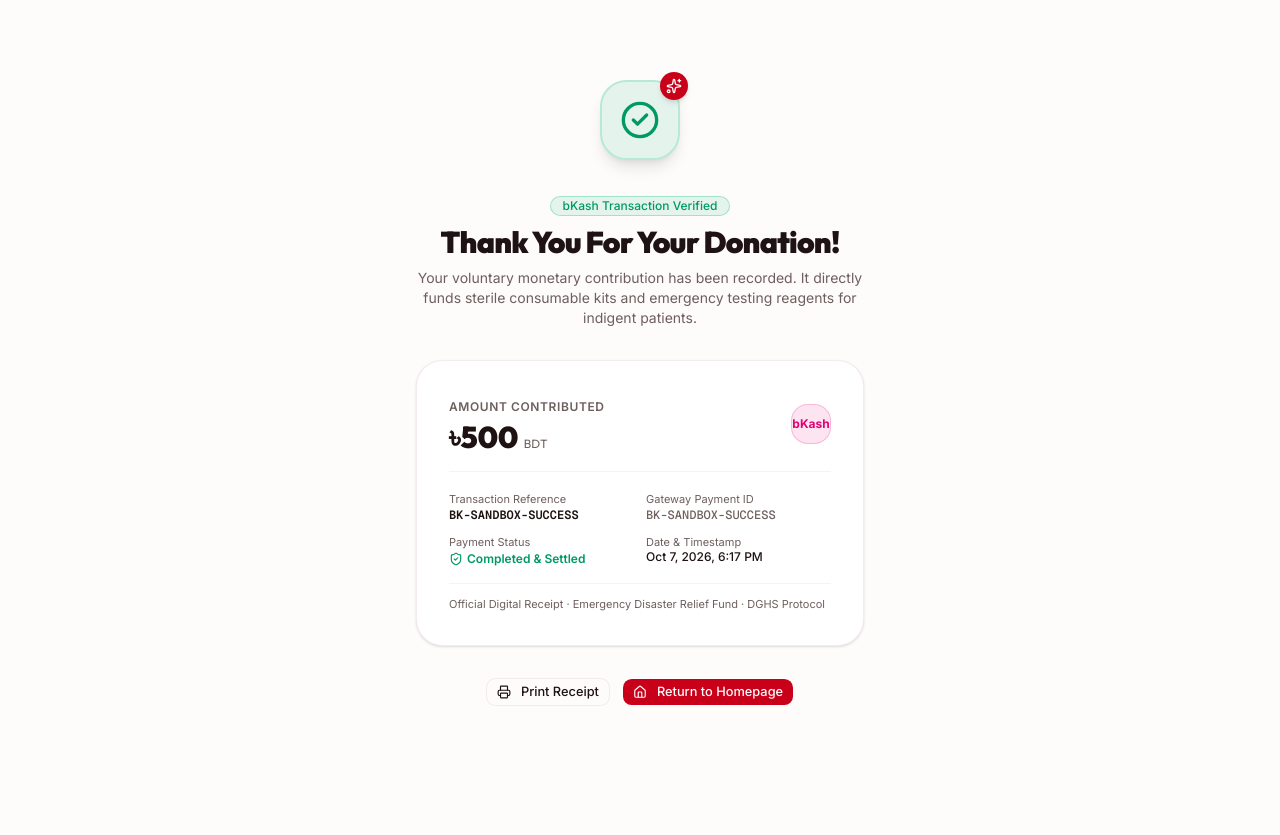
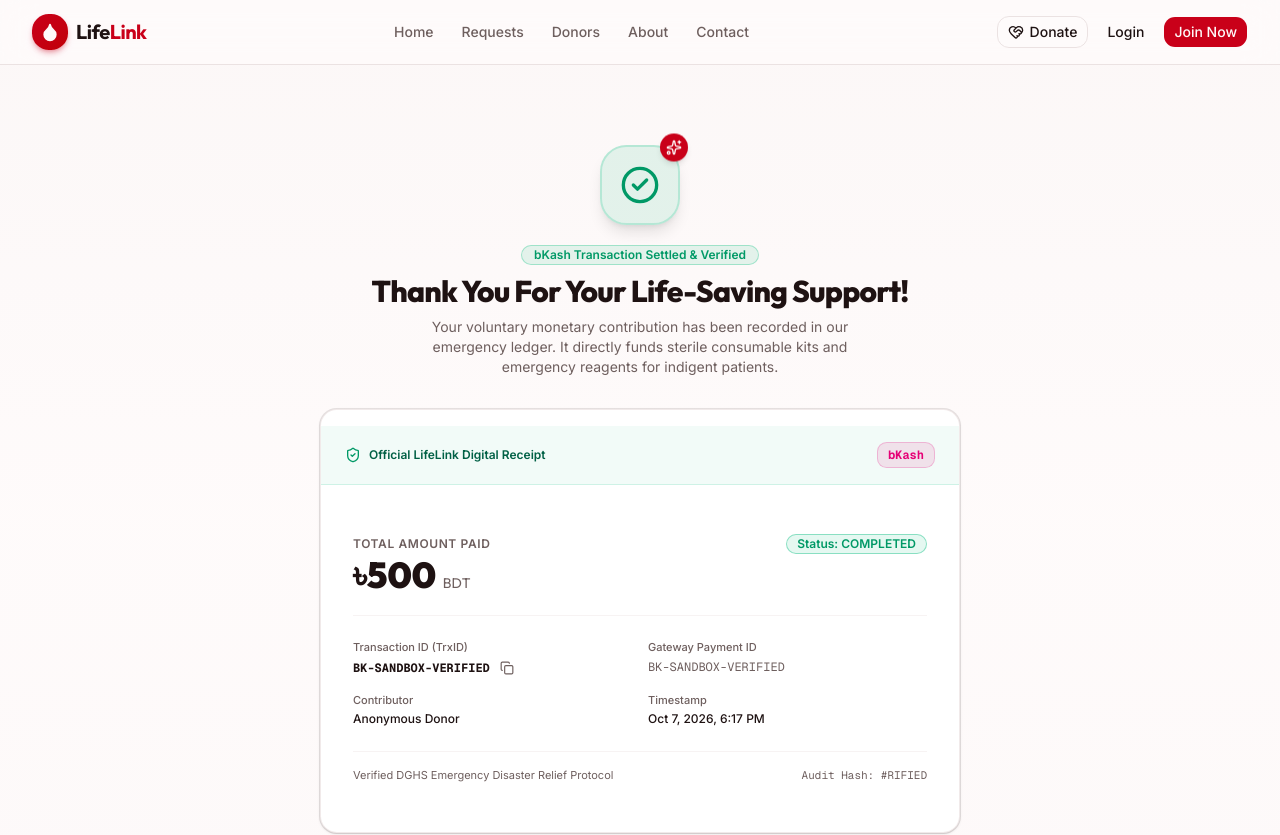
Before and after one commit to rabbiWD/Blood-Donation-Platform-Client, a Next.js app: page /payment/success in a window 1280 px wide. Shown: the top 835 px of the page. Before the commit the page ends 800 px from the top, so only its background shows below. Built offline with nearby package versions, Linux system fonts and the light colour scheme; no server answers.

Commit message:
feat(payment): enhance payment cancel and success resolution pages with layout

```diff
--- a/app/payment/cancel/page.tsx
+++ b/app/payment/cancel/page.tsx
@@ -1,66 +1,184 @@
 "use client";
 
-import { Home, RefreshCw, XCircle } from "lucide-react";
+import {
+  AlertTriangle,
+  Check,
+  Copy,
+  HelpCircle,
+  Home,
+  RefreshCw,
+  ShieldCheck,
+  Users,
+} from "lucide-react";
 import Link from "next/link";
 import { useSearchParams } from "next/navigation";
-import { Suspense } from "react";
+import { Suspense, useState } from "react";
+import { toast } from "sonner";
 import { Badge } from "@/components/ui/badge";
 import { Button } from "@/components/ui/button";
+import { Card, CardContent } from "@/components/ui/card";
 
 function PaymentCancelContent() {
   const searchParams = useSearchParams();
   const paymentID = searchParams.get("paymentID");
   const message = searchParams.get("message");
+  const [copied, setCopied] = useState(false);
+
+  const handleCopyPaymentId = () => {
+    if (!paymentID) return;
+    navigator.clipboard.writeText(paymentID);
+    setCopied(true);
+    toast.success("Payment Reference ID copied to clipboard!");
+    setTimeout(() => setCopied(false), 2000);
+  };
 
   return (
-    <div className="max-w-md mx-auto px-4 py-16 sm:py-24 text-center space-y-6">
-      {/* Icon */}
-      <div className="h-16 w-16 rounded-3xl bg-amber-500/10 border-2 border-amber-500/20 text-amber-600 dark:text-amber-400 flex items-center justify-center mx-auto shadow-sm">
-        <XCircle className="h-8 w-8" />
+    <div className="max-w-xl mx-auto px-4 py-12 sm:py-20 space-y-8">
+      {/* Visual Header */}
+      <div className="text-center space-y-4">
+        <div className="relative inline-block">
+          <div className="h-20 w-20 rounded-3xl bg-amber-500/10 border-2 border-amber-500/20 text-amber-600 dark:text-amber-400 flex items-center justify-center mx-auto shadow-md animate-in zoom-in-75 duration-300">
+            <AlertTriangle className="h-10 w-10" />
+          </div>
+          <div className="absolute -bottom-1 -right-1 h-7 w-7 rounded-full bg-background border-2 border-amber-500 text-amber-500 flex items-center justify-center shadow-sm text-xs font-bold">
+            !
+          </div>
         </div>
 
         <div className="space-y-2">
           <Badge
             variant="outline"
-          className="border-amber-500/30 bg-amber-500/10 text-amber-600 dark:text-amber-400 text-xs px-3 py-1"
+            className="border-amber-500/30 bg-amber-500/10 text-amber-600 dark:text-amber-400 text-xs px-3 py-1 font-semibold"
           >
-          Payment Cancelled
+            bKash Transaction Cancelled
           </Badge>
-        <h1 className="font-heading text-2xl font-bold text-foreground">
-          Donation Process Incomplete
+          <h1 className="font-heading text-2xl sm:text-3xl font-extrabold text-foreground tracking-tight">
+            Donation Cancelled
           </h1>
-        <p className="text-xs sm:text-sm text-muted-foreground">
+          <p className="text-sm text-muted-foreground max-w-md mx-auto">
             {message ||
-            "You cancelled the payment or closed the bKash checkout window. No balance was deducted from your wallet."}
+              "Your payment process was cancelled before completion. No balance was deducted from your bKash wallet."}
           </p>
+        </div>
+      </div>
+
+      {/* Safety Reassurance Card */}
+      <Card className="border border-border/70 shadow-sm overflow-hidden">
+        <div className="bg-amber-500/5 dark:bg-amber-500/10 px-6 py-3.5 border-b border-amber-500/15 flex items-center gap-2 text-xs font-medium text-amber-800 dark:text-amber-300">
+          <ShieldCheck className="h-4 w-4 shrink-0 text-amber-600 dark:text-amber-400" />
+          <span>Wallet Safety Guarantee: ৳0.00 Charged</span>
+        </div>
+
+        <CardContent className="p-6 space-y-4 text-xs sm:text-sm">
+          <div className="grid grid-cols-1 sm:grid-cols-2 gap-4 border-b border-border/40 pb-4">
+            <div>
+              <span className="text-muted-foreground text-xs block">
+                Payment Channel
+              </span>
+              <span className="font-semibold text-foreground flex items-center gap-1.5 mt-0.5">
+                <span className="inline-block size-2 rounded-full bg-pink-600" />
+                bKash Tokenized Sandbox
+              </span>
+            </div>
+
+            <div>
+              <span className="text-muted-foreground text-xs block">
+                Resolution Status
+              </span>
+              <span className="font-semibold text-amber-600 dark:text-amber-400 mt-0.5 block">
+                User Cancelled / Abandoned
+              </span>
+            </div>
           </div>
 
           {paymentID && (
-        <div className="p-3 rounded-xl bg-muted/40 border border-border/50 text-xs text-muted-foreground font-mono">
-          Session ID: {paymentID}
+            <div className="flex items-center justify-between gap-3 p-3 rounded-xl bg-muted/50 border border-border/60">
+              <div className="min-w-0">
+                <span className="text-[11px] text-muted-foreground block font-medium">
+                  Payment Reference ID:
+                </span>
+                <span className="font-mono text-xs text-foreground font-semibold truncate block">
+                  {paymentID}
+                </span>
+              </div>
+              <Button
+                variant="ghost"
+                size="icon"
+                onClick={handleCopyPaymentId}
+                className="shrink-0 h-8 w-8 text-muted-foreground hover:text-foreground"
+                title="Copy Payment ID"
+              >
+                {copied ? (
+                  <Check className="h-4 w-4 text-emerald-500" />
+                ) : (
+                  <Copy className="h-4 w-4" />
+                )}
+              </Button>
             </div>
           )}
 
-      <div className="flex flex-col sm:flex-row items-center justify-center gap-3 pt-4">
-        <Link href="/donate" className="w-full sm:w-auto">
+          <div className="space-y-1.5 text-xs text-muted-foreground">
+            <span className="font-semibold text-foreground block">
+              Why might this happen?
+            </span>
+            <ul className="list-disc pl-4 space-y-1 text-muted-foreground text-[11px] sm:text-xs">
+              <li>
+                You pressed &ldquo;Cancel&rdquo; or closed the bKash checkout
+                popup.
+              </li>
+              <li>The verification code (OTP) or PIN request timed out.</li>
+              <li>
+                Network interruption between your browser and the gateway.
+              </li>
+            </ul>
+          </div>
+        </CardContent>
+      </Card>
+
+      {/* Action Buttons */}
+      <div className="space-y-3">
+        <div className="flex flex-col sm:flex-row items-center justify-center gap-3">
           <Button
-            size="sm"
-            className="w-full sm:w-auto bg-primary text-primary-foreground hover:bg-primary/90"
+            asChild
+            size="lg"
+            className="w-full sm:w-auto bg-primary text-primary-foreground hover:bg-primary/90 font-semibold px-6 shadow-md"
           >
-            <RefreshCw className="h-4 w-4 mr-1.5" />
+            <Link href="/donate">
+              <RefreshCw className="h-4 w-4 mr-2" />
               Try Donation Again
+            </Link>
           </Button>
+
+          <Button
+            asChild
+            variant="outline"
+            size="lg"
+            className="w-full sm:w-auto border-border/70 hover:bg-muted/60"
+          >
+            <Link href="/donors">
+              <Users className="h-4 w-4 mr-2" />
+              Find Blood Donors
             </Link>
-        <Link href="/" className="w-full sm:w-auto">
-          <Button
-            variant="outline"
-            size="sm"
-            className="w-full sm:w-auto border-border/60"
+          </Button>
+        </div>
+
+        <div className="flex items-center justify-center gap-4 pt-2 text-xs text-muted-foreground">
+          <Link
+            href="/"
+            className="hover:text-foreground flex items-center gap-1 transition-colors"
           >
-            <Home className="h-4 w-4 mr-1.5" />
+            <Home className="h-3.5 w-3.5" />
             Return Home
-          </Button>
           </Link>
+          <span>·</span>
+          <Link
+            href="/contact"
+            className="hover:text-foreground flex items-center gap-1 transition-colors"
+          >
+            <HelpCircle className="h-3.5 w-3.5" />
+            Need Assistance? Contact Support
+          </Link>
+        </div>
       </div>
     </div>
   );
@@ -70,7 +188,7 @@
   return (
     <Suspense
       fallback={
-        <div className="max-w-md mx-auto px-4 py-24 text-center">
+        <div className="max-w-xl mx-auto px-4 py-24 text-center">
           <p className="text-sm text-muted-foreground">Loading...</p>
         </div>
       }
--- /dev/null
+++ b/app/payment/layout.tsx
@@ -0,0 +1,15 @@
+import type { ReactNode } from "react";
+import { Footer } from "@/components/layout/Footer";
+import { Navbar } from "@/components/layout/Navbar";
+
+export default function PaymentLayout({ children }: { children: ReactNode }) {
+  return (
+    <>
+      <Navbar />
+      <main className="flex-1 bg-gradient-to-b from-muted/30 via-background to-muted/20">
+        {children}
+      </main>
+      <Footer />
+    </>
+  );
+}
--- a/app/payment/success/page.tsx
+++ b/app/payment/success/page.tsx
@@ -1,23 +1,40 @@
 "use client";
 
 import {
+  Check,
   CheckCircle2,
+  Copy,
   Home,
+  LayoutDashboard,
   Printer,
   ShieldCheck,
   Sparkles,
 } from "lucide-react";
 import Link from "next/link";
 import { useSearchParams } from "next/navigation";
-import { Suspense } from "react";
+import { Suspense, useState } from "react";
+import { toast } from "sonner";
 import { Badge } from "@/components/ui/badge";
 import { Button } from "@/components/ui/button";
+import { Card, CardContent } from "@/components/ui/card";
+import { ROLE_HOME } from "@/lib/navigation";
+import { useAppSelector } from "@/store/hooks";
 
 function PaymentSuccessContent() {
   const searchParams = useSearchParams();
-  const paymentID = searchParams.get("paymentID") || "BK-SANDBOX-SUCCESS";
+  const paymentID = searchParams.get("paymentID") || "BK-SANDBOX-VERIFIED";
   const trxID = searchParams.get("trxID") || paymentID;
   const amount = searchParams.get("amount") || "500";
+  const [copied, setCopied] = useState(false);
+
+  const { user, role, isAuthenticated } = useAppSelector((state) => state.auth);
+
+  const handleCopyTrx = () => {
+    navigator.clipboard.writeText(trxID);
+    setCopied(true);
+    toast.success("Transaction ID (TrxID) copied to clipboard!");
+    setTimeout(() => setCopied(false), 2000);
+  };
 
   const handlePrint = () => {
     if (typeof window !== "undefined") {
@@ -26,88 +43,121 @@
   };
 
   return (
-    <div className="max-w-xl mx-auto px-4 py-12 sm:py-20 text-center space-y-8">
-      {/* Celebration Icon */}
+    <div className="max-w-2xl mx-auto px-4 py-12 sm:py-20 space-y-8">
+      {/* Celebration Icon & Header */}
+      <div className="text-center space-y-4">
         <div className="relative inline-block">
           <div className="h-20 w-20 rounded-3xl bg-emerald-500/10 border-2 border-emerald-500/20 text-emerald-600 dark:text-emerald-400 flex items-center justify-center mx-auto shadow-lg animate-in zoom-in-75 duration-300">
             <CheckCircle2 className="h-10 w-10" />
           </div>
-        <div className="absolute -top-2 -right-2 h-7 w-7 rounded-full bg-primary text-primary-foreground flex items-center justify-center shadow-md">
+          <div className="absolute -top-2 -right-2 h-7 w-7 rounded-full bg-primary text-primary-foreground flex items-center justify-center shadow-md animate-bounce">
             <Sparkles className="h-4 w-4" />
           </div>
         </div>
 
-      {/* Header */}
         <div className="space-y-2">
           <Badge
             variant="outline"
-          className="border-emerald-500/30 bg-emerald-500/10 text-emerald-600 dark:text-emerald-400 text-xs px-3 py-1"
+            className="border-emerald-500/30 bg-emerald-500/10 text-emerald-600 dark:text-emerald-400 text-xs px-3 py-1 font-semibold"
           >
-          bKash Transaction Verified
+            bKash Transaction Settled & Verified
           </Badge>
-        <h1 className="font-heading text-2xl sm:text-3xl font-black text-foreground tracking-tight">
-          Thank You For Your Donation!
+          <h1 className="font-heading text-2xl sm:text-3xl font-extrabold text-foreground tracking-tight">
+            Thank You For Your Life-Saving Support!
           </h1>
           <p className="text-sm text-muted-foreground max-w-md mx-auto">
-          Your voluntary monetary contribution has been recorded. It directly
-          funds sterile consumable kits and emergency testing reagents for
-          indigent patients.
+            Your voluntary monetary contribution has been recorded in our
+            emergency ledger. It directly funds sterile consumable kits and
+            emergency reagents for indigent patients.
           </p>
+        </div>
       </div>
 
       {/* Official Transaction Receipt Card */}
-      <div className="bg-card border border-border/60 rounded-3xl p-6 sm:p-8 text-left shadow-sm space-y-4 print:border-black print:m-0">
-        <div className="flex items-center justify-between border-b border-border/40 pb-4">
-          <div>
-            <span className="text-xs text-muted-foreground uppercase font-semibold tracking-wider">
-              Amount Contributed
-            </span>
-            <p className="font-heading text-3xl font-black text-foreground mt-0.5">
-              ৳{Number(amount).toLocaleString()}{" "}
-              <span className="text-xs font-normal text-muted-foreground">
-                BDT
-              </span>
-            </p>
+      <Card className="border border-border/70 shadow-sm overflow-hidden print:border-black print:shadow-none">
+        <div className="bg-emerald-500/5 dark:bg-emerald-500/10 px-6 py-4 border-b border-emerald-500/15 flex items-center justify-between">
+          <div className="flex items-center gap-2 text-xs font-semibold text-emerald-800 dark:text-emerald-300">
+            <ShieldCheck className="h-4 w-4 text-emerald-600 dark:text-emerald-400" />
+            <span>Official LifeLink Digital Receipt</span>
           </div>
-          <div className="h-10 w-10 rounded-xl bg-pink-600/10 text-pink-600 flex items-center justify-center font-bold text-xs border border-pink-600/20">
+
+          <div className="flex items-center gap-1.5 px-2.5 py-1 rounded-md bg-pink-600/10 text-pink-600 border border-pink-600/20 text-xs font-bold font-mono">
             bKash
           </div>
         </div>
 
-        <div className="grid grid-cols-1 sm:grid-cols-2 gap-3 text-xs pt-1">
+        <CardContent className="p-6 sm:p-8 space-y-6">
+          {/* Amount Display */}
+          <div className="flex flex-col sm:flex-row sm:items-baseline justify-between border-b border-border/40 pb-5 gap-2">
             <div>
-            <span className="text-muted-foreground block text-[11px]">
-              Transaction Reference
+              <span className="text-xs text-muted-foreground uppercase font-semibold tracking-wider">
+                Total Amount Paid
               </span>
-            <span className="font-mono font-semibold text-foreground break-all">
+              <div className="font-heading text-3xl sm:text-4xl font-black text-foreground mt-0.5">
+                ৳{Number(amount).toLocaleString()}{" "}
+                <span className="text-sm font-normal text-muted-foreground">
+                  BDT
+                </span>
+              </div>
+            </div>
+
+            <Badge
+              variant="outline"
+              className="border-emerald-500/40 bg-emerald-500/10 text-emerald-600 dark:text-emerald-400 font-semibold w-fit text-xs px-2.5 py-1"
+            >
+              Status: COMPLETED
+            </Badge>
+          </div>
+
+          {/* Details Grid */}
+          <div className="grid grid-cols-1 sm:grid-cols-2 gap-4 text-xs">
+            <div className="space-y-1">
+              <span className="text-muted-foreground block text-[11px] font-medium">
+                Transaction ID (TrxID)
+              </span>
+              <div className="flex items-center gap-2">
+                <span className="font-mono font-bold text-foreground text-xs break-all">
                   {trxID}
                 </span>
+                <button
+                  type="button"
+                  onClick={handleCopyTrx}
+                  className="text-muted-foreground hover:text-foreground p-0.5 rounded transition-colors"
+                  title="Copy TrxID"
+                >
+                  {copied ? (
+                    <Check className="h-3.5 w-3.5 text-emerald-500" />
+                  ) : (
+                    <Copy className="h-3.5 w-3.5" />
+                  )}
+                </button>
+              </div>
             </div>
 
-          <div>
-            <span className="text-muted-foreground block text-[11px]">
+            <div className="space-y-1">
+              <span className="text-muted-foreground block text-[11px] font-medium">
                 Gateway Payment ID
               </span>
-            <span className="font-mono font-medium text-muted-foreground break-all">
+              <span className="font-mono text-xs text-muted-foreground break-all">
                 {paymentID}
               </span>
             </div>
 
-          <div>
-            <span className="text-muted-foreground block text-[11px]">
-              Payment Status
+            <div className="space-y-1">
+              <span className="text-muted-foreground block text-[11px] font-medium">
+                Contributor
               </span>
-            <span className="font-semibold text-emerald-600 dark:text-emerald-400 flex items-center gap-1 mt-0.5">
-              <ShieldCheck className="h-3.5 w-3.5" />
-              Completed & Settled
+              <span className="font-medium text-foreground text-xs">
+                {user?.name || "Anonymous Donor"}{" "}
+                {user?.email ? `(${user.email})` : ""}
               </span>
             </div>
 
-          <div>
-            <span className="text-muted-foreground block text-[11px]">
-              Date & Timestamp
+            <div className="space-y-1">
+              <span className="text-muted-foreground block text-[11px] font-medium">
+                Timestamp
               </span>
-            <span className="font-medium text-foreground">
+              <span className="font-medium text-foreground text-xs">
                 {new Date().toLocaleString("en-US", {
                   dateStyle: "medium",
                   timeStyle: "short",
@@ -116,32 +166,47 @@
             </div>
           </div>
 
-        <div className="pt-3 border-t border-border/40 text-[11px] text-muted-foreground">
-          Official Digital Receipt · Emergency Disaster Relief Fund · DGHS
-          Protocol
+          {/* DGHS Verification Note */}
+          <div className="pt-4 border-t border-border/40 flex items-center justify-between text-[11px] text-muted-foreground">
+            <span>Verified DGHS Emergency Disaster Relief Protocol</span>
+            <span className="font-mono">
+              Audit Hash: #{trxID.slice(-6).toUpperCase()}
+            </span>
           </div>
-      </div>
+        </CardContent>
+      </Card>
 
       {/* Action Buttons */}
       <div className="flex flex-col sm:flex-row items-center justify-center gap-3 print:hidden">
         <Button
           variant="outline"
-          size="sm"
+          size="lg"
           onClick={handlePrint}
-          className="w-full sm:w-auto border-border/60"
+          className="w-full sm:w-auto border-border/70 hover:bg-muted/60"
         >
-          <Printer className="h-4 w-4 mr-1.5" />
-          Print Receipt
+          <Printer className="h-4 w-4 mr-2" />
+          Print Official Receipt
         </Button>
-        <Link href="/" className="w-full sm:w-auto">
+
         <Button
-            size="sm"
-            className="w-full sm:w-auto bg-primary text-primary-foreground hover:bg-primary/90"
+          asChild
+          size="lg"
+          className="w-full sm:w-auto bg-primary text-primary-foreground hover:bg-primary/90 font-semibold px-6 shadow-md"
         >
-            <Home className="h-4 w-4 mr-1.5" />
+          <Link href={isAuthenticated && role ? ROLE_HOME[role] : "/"}>
+            {isAuthenticated ? (
+              <>
+                <LayoutDashboard className="h-4 w-4 mr-2" />
+                Go to Dashboard
+              </>
+            ) : (
+              <>
+                <Home className="h-4 w-4 mr-2" />
                 Return to Homepage
+              </>
+            )}
+          </Link>
         </Button>
-        </Link>
       </div>
     </div>
   );
@@ -151,7 +216,7 @@
   return (
     <Suspense
       fallback={
-        <div className="max-w-xl mx-auto px-4 py-20 text-center">
+        <div className="max-w-2xl mx-auto px-4 py-24 text-center">
           <p className="text-sm text-muted-foreground">
             Verifying transaction...
           </p>
```
Lines whose indentation alone changed are shown as unchanged.
